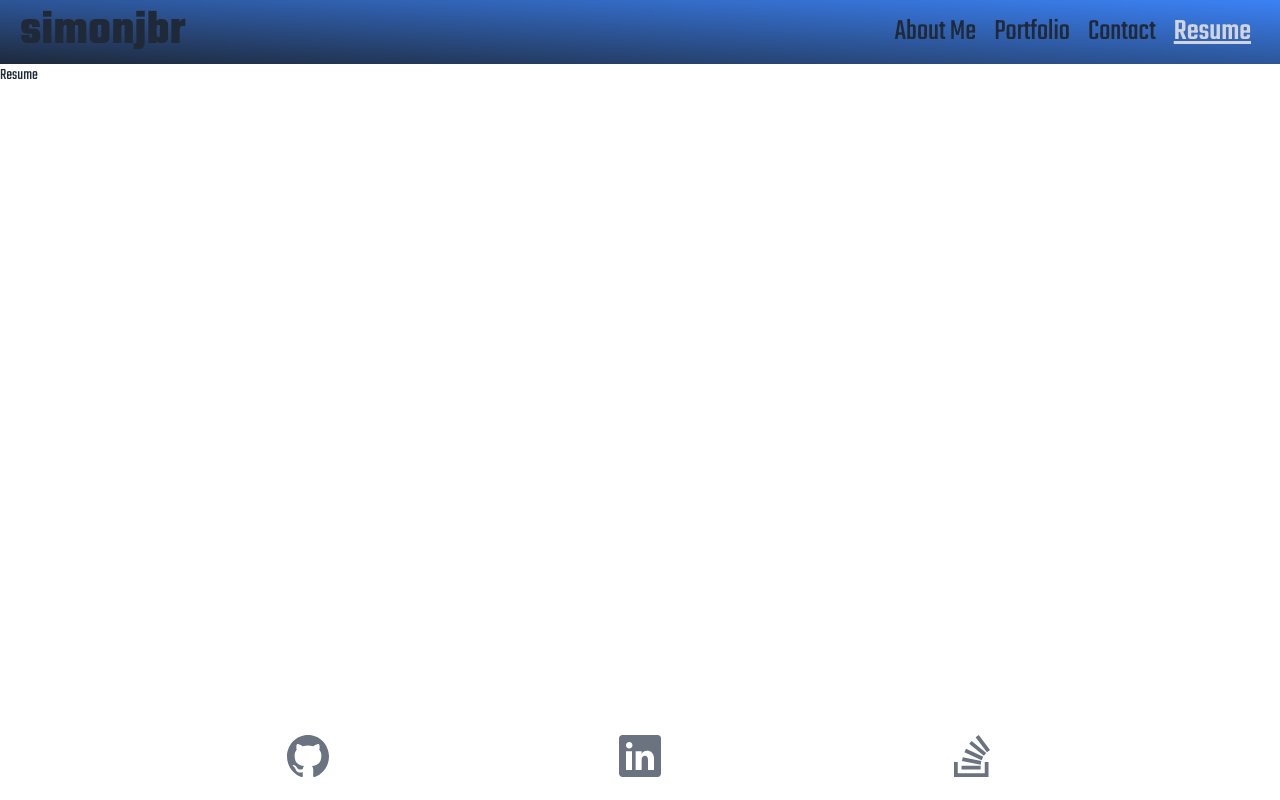
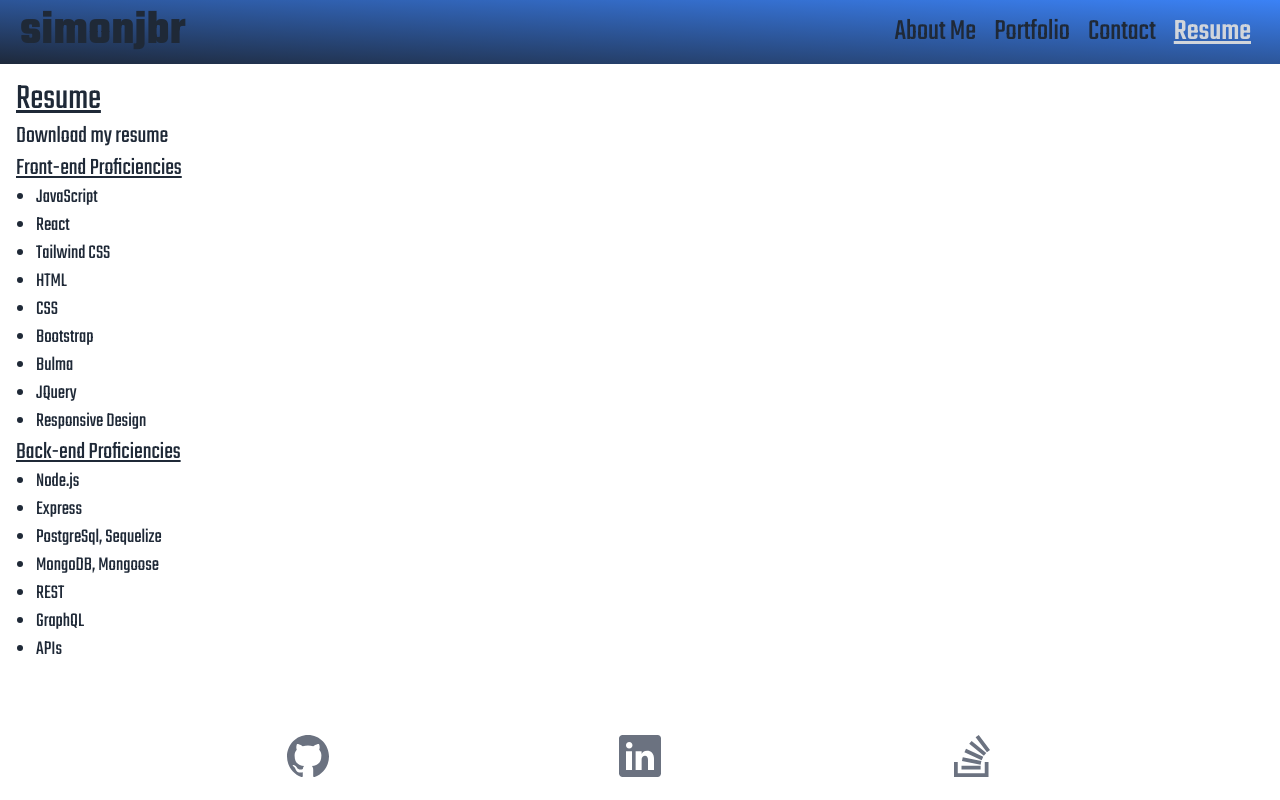
Before and after one commit to simonjbr/react-portfolio, a React (Vite) app: page /Resume in a window 1280 px wide. Built offline with nearby package versions, Linux system fonts and the light colour scheme.

Commit message:
Created Resume page

```diff
--- a/src/pages/Resume.jsx
+++ b/src/pages/Resume.jsx
@@ -1,7 +1,34 @@
+import { Link } from "react-router-dom";
+
 const Resume = () => {
 	return (
 		<>
-			<div>Resume</div>
+			<article className="pt-4 ps-4">
+				<h1 className="text-4xl underline">Resume</h1>
+				<p className="text-2xl">Download my <Link to='https://github.com/simonjbr' className="link link-hover hover:text-blue-600">resume</Link></p>
+				<h2 className="text-2xl underline">Front-end Proficiencies</h2>
+				<ul className="list-disc ms-5 text-xl">
+					<li>JavaScript</li>
+					<li>React</li>
+					<li>Tailwind CSS</li>
+					<li>HTML</li>
+					<li>CSS</li>
+					<li>Bootstrap</li>
+					<li>Bulma</li>
+					<li>JQuery</li>
+					<li>Responsive Design</li>
+				</ul>
+				<h2 className="text-2xl underline">Back-end Proficiencies</h2>
+				<ul className="list-disc ms-5 text-xl">
+					<li>Node.js</li>
+					<li>Express</li>
+					<li>PostgreSql, Sequelize</li>
+					<li>MongoDB, Mongoose</li>
+					<li>REST</li>
+					<li>GraphQL</li>
+					<li>APIs</li>
+				</ul>
+			</article>
 		</>
 	);
 };
```
